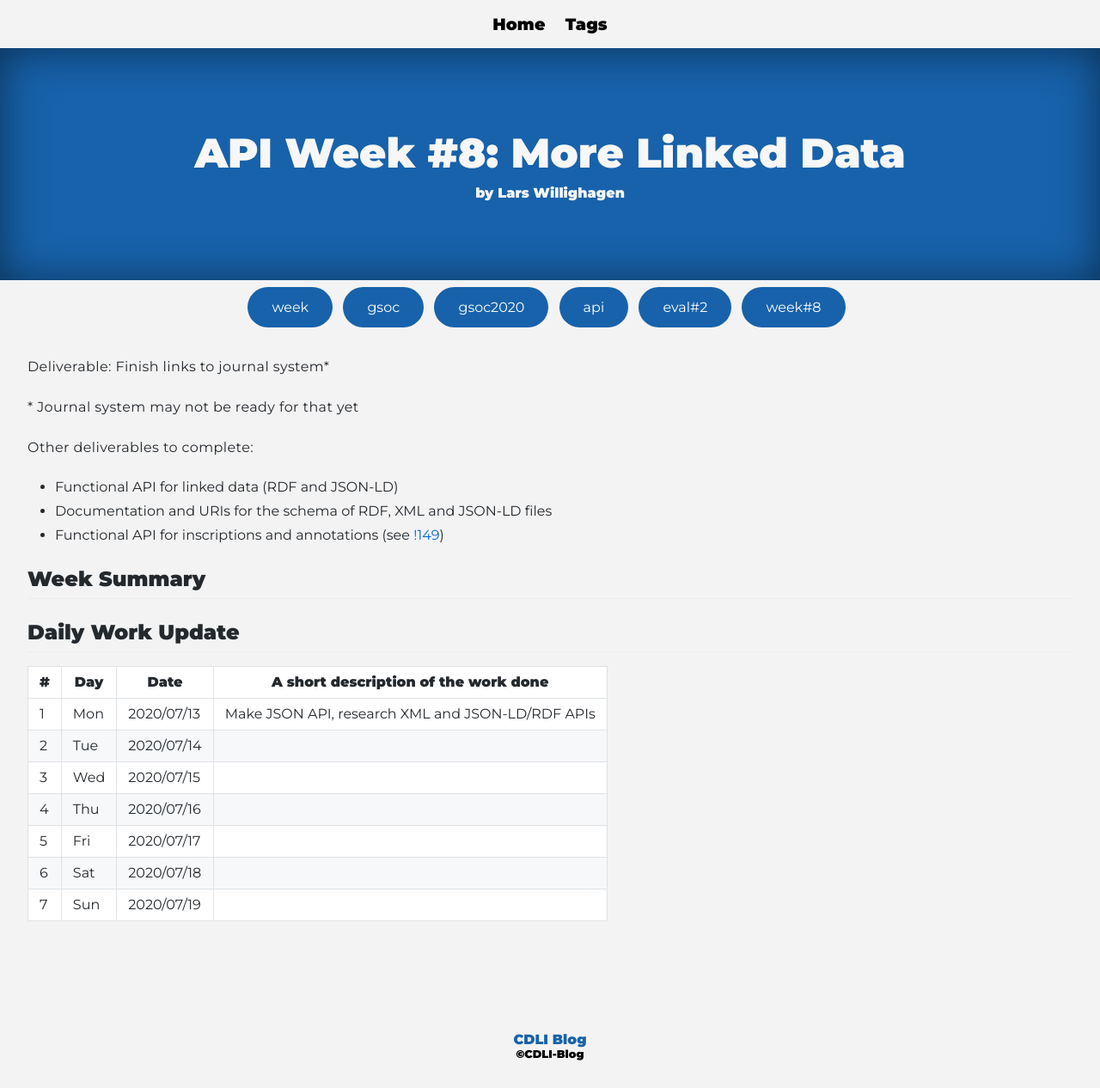
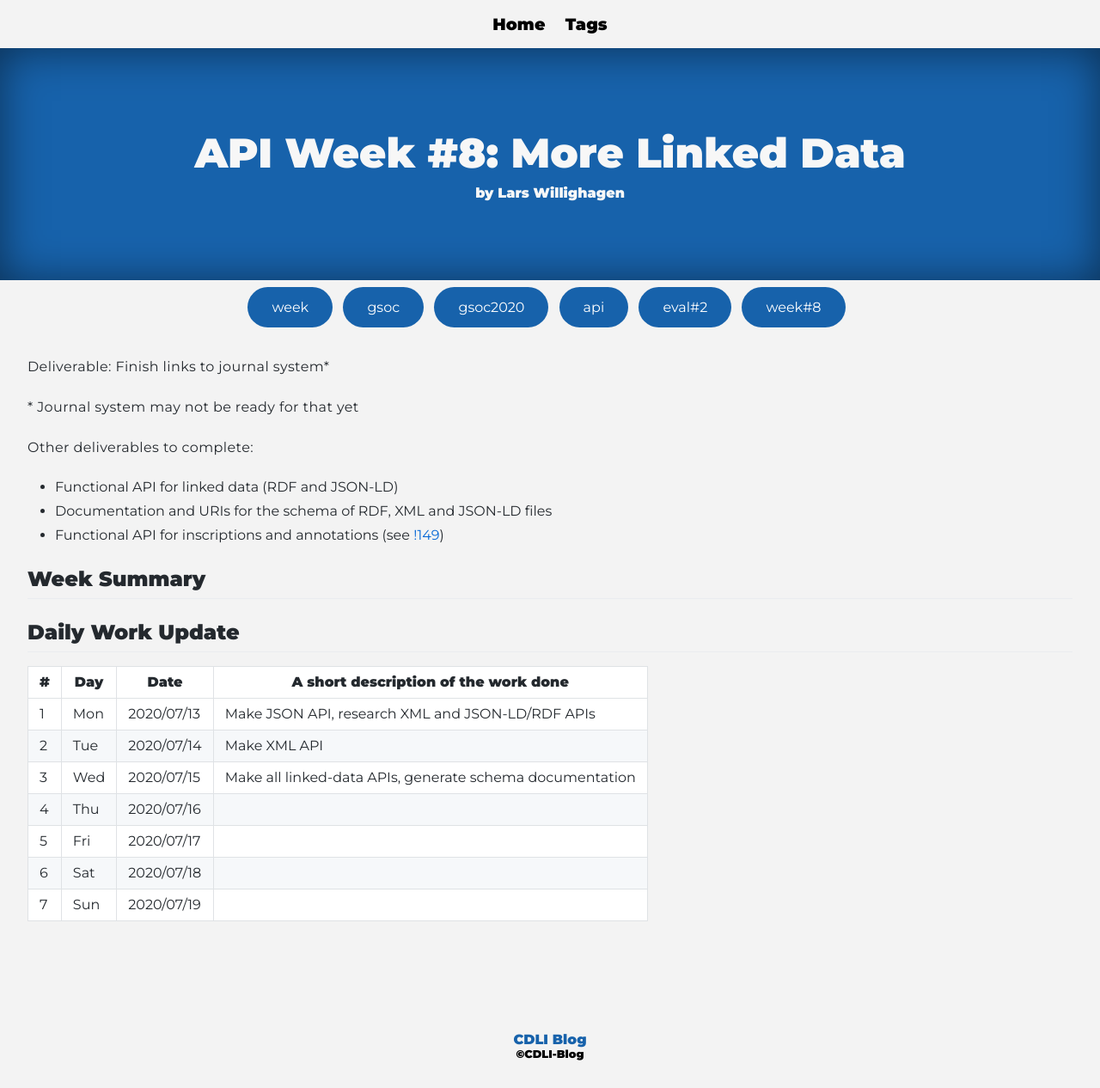
Before and after one commit to cdli-gh/blog, a Jekyll site: the page built from _blog/gsoc20/api/posts/09_week8.md, in a window 1280 px wide. Shown: the whole page at 86% size. Built offline with Jekyll 4.4.1, drawn with Linux system fonts in a browser that asks for light colours; Markdown is read by kramdown in place of the engine named in the settings.

Commit message:
gsoc20/api: 8:2-3

```diff
--- a/_blog/gsoc20/api/posts/09_week8.md
+++ b/_blog/gsoc20/api/posts/09_week8.md
@@ -23,8 +23,8 @@ Other deliverables to complete:
 | # | Day | Date       | A short description of the work done |
 |---|-----|------------|--------------------------------------|
 | 1 | Mon | 2020/07/13 | Make JSON API, research XML and JSON-LD/RDF APIs |
-| 2 | Tue | 2020/07/14 |  |
-| 3 | Wed | 2020/07/15 |  |
+| 2 | Tue | 2020/07/14 | Make XML API |
+| 3 | Wed | 2020/07/15 | Make all linked-data APIs, generate schema documentation |
 | 4 | Thu | 2020/07/16 |  |
 | 5 | Fri | 2020/07/17 |  |
 | 6 | Sat | 2020/07/18 |  |
```
